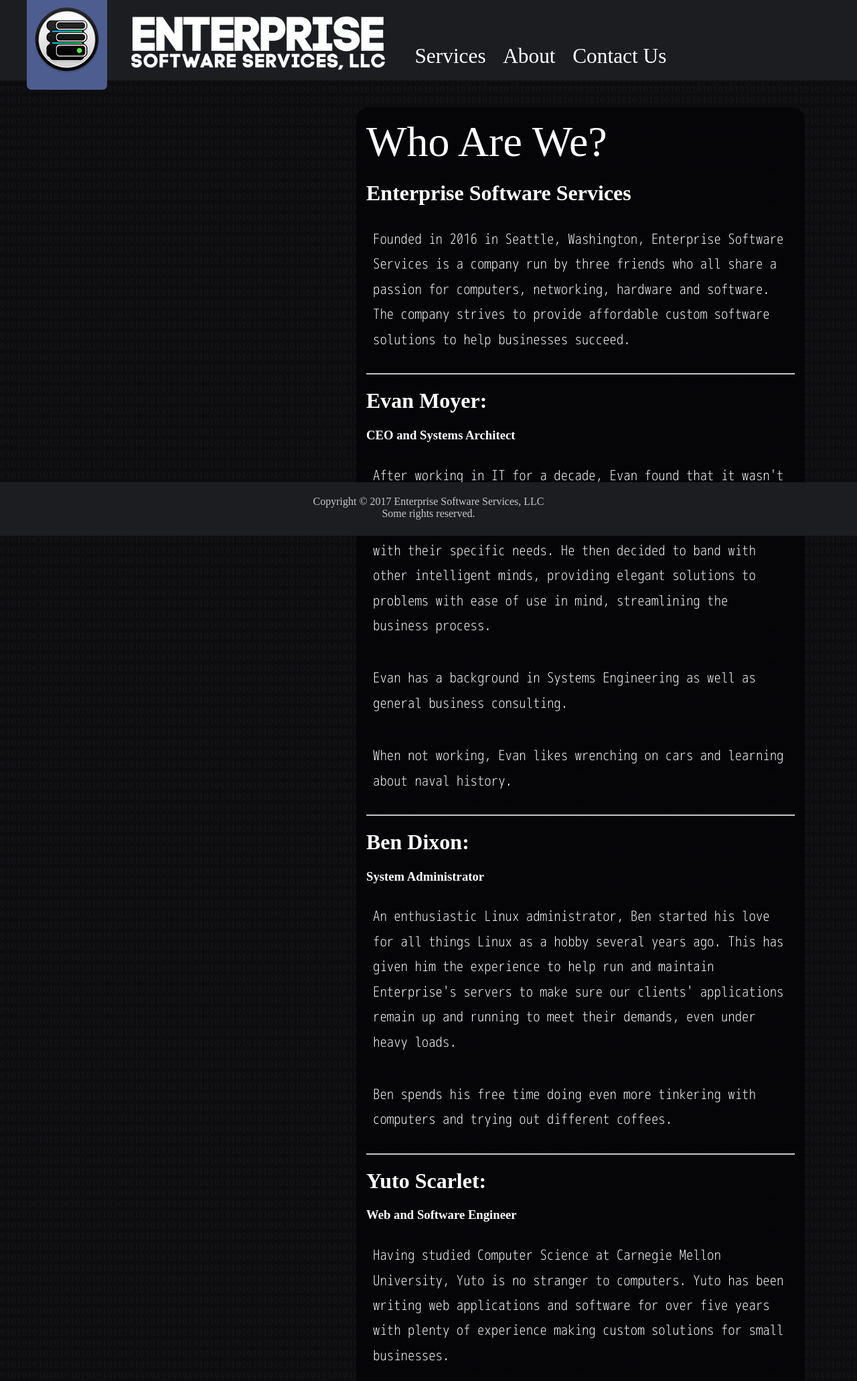
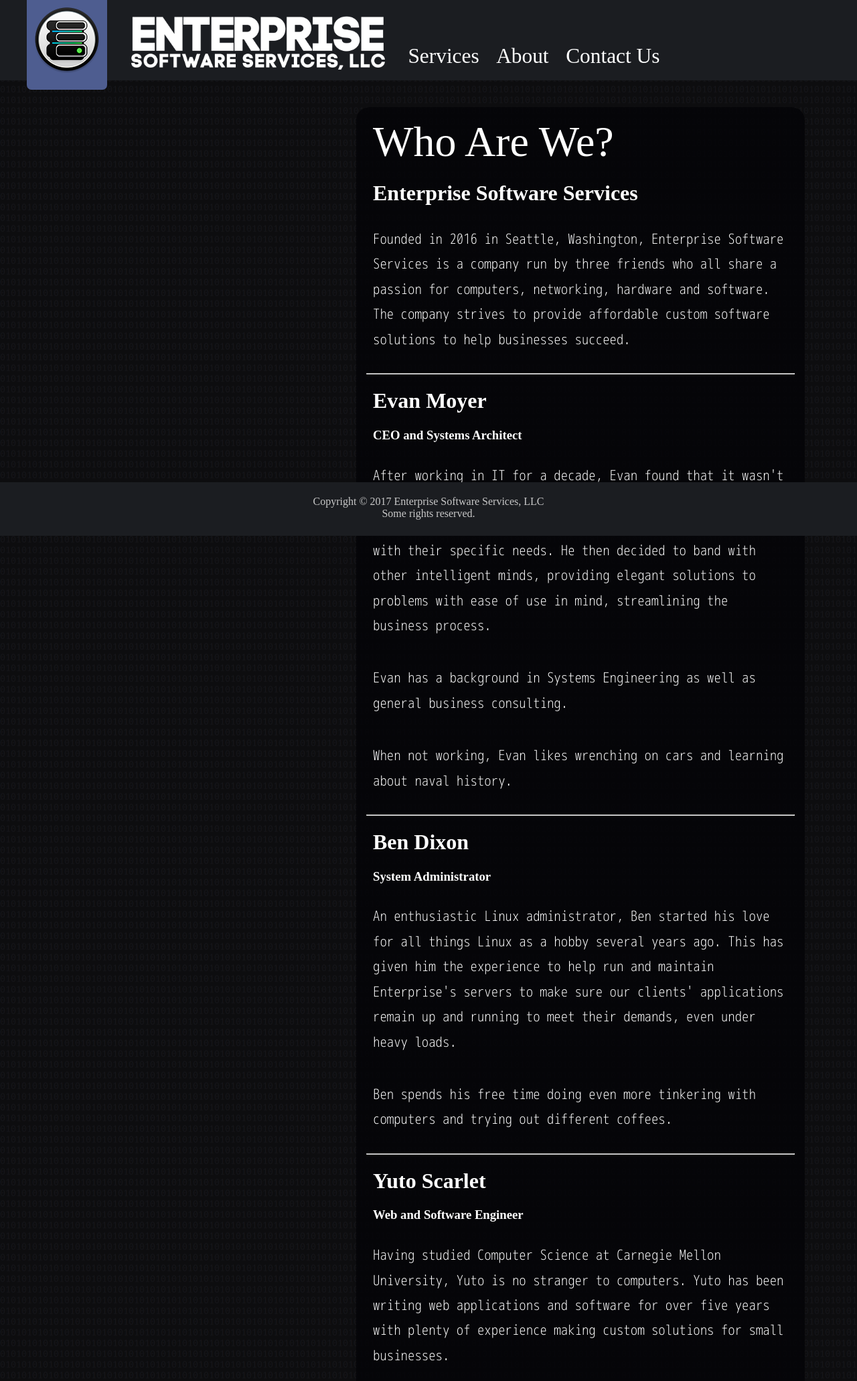
Before and after one commit to EnterpriseSoftwareServices/ESS-website, a Django app: template ESS/templates/about.html in a window 1280 px wide. Shown: the top 2062 px of the page at 67% size. Run offline with Django 3.2, Linux system fonts and the light colour scheme; the template is opened without the code that fills it, so the values that code supplies are empty; some libraries are stand-ins or nearby versions; some web fonts are replaced.

Commit message:
Fuck CSS aligns

```diff
--- a/ESS/templates/about.html
+++ b/ESS/templates/about.html
@@ -9,18 +9,18 @@
     <h1>Enterprise Software Services</h1>
     <p>Founded in 2016 in Seattle, Washington, Enterprise Software Services is a company run by three friends who all share a passion for computers, networking, hardware and software. The company strives to provide affordable custom software solutions to help businesses succeed.</p>
     <hr>
-    <h1>Evan Moyer:</h1>
+    <h1>Evan Moyer</h1>
     <h3>CEO and Systems Architect</h3>
     <p>After working in IT for a decade, Evan found that it wasn't uncommon for businesses to struggle finding commercial, off-the-shelf, line-of-business applications that aligned with their specific needs. He then decided to band with other intelligent minds, providing elegant solutions to problems with ease of use in mind, streamlining the business process.</p>
     <p>Evan has a background in Systems Engineering as well as general business consulting.</p>
     <p>When not working, Evan likes wrenching on cars and learning about naval history.</p>
     <hr>
-    <h1>Ben Dixon:</h1>
+    <h1>Ben Dixon</h1>
     <h3>System Administrator</h3>
     <p>An enthusiastic Linux administrator, Ben started his love for all things Linux as a hobby several years ago. This has given him the experience to help run and maintain Enterprise's servers to make sure our clients' applications remain up and running to meet their demands, even under heavy loads.</p>
     <p>Ben spends his free time doing even more tinkering with computers and trying out different coffees.</p>
     <hr>
-    <h1>Yuto Scarlet:</h1>
+    <h1>Yuto Scarlet</h1>
     <h3>Web and Software Engineer</h3>
     <p>Having studied Computer Science at Carnegie Mellon University, Yuto is no stranger to computers. Yuto has been writing web applications and software for over five years with plenty of experience making custom solutions for small businesses.</p>
     <p class="weeb">Suzukaze Aoba is fucking awesome.</p>
--- a/static/css/main-large.css
+++ b/static/css/main-large.css
@@ -151,7 +151,6 @@ div.navItem:hover {
   margin-top: 10px;
   margin-left: 0px !important;
   display: none;
-  width: 180px;
   font-size: 0.5em !important;
   z-index: 1000;
 
--- a/static/css/main-small.css
+++ b/static/css/main-small.css
@@ -116,6 +116,7 @@ div.navItem:hover {
 
 .navbarTop div {
   position: relative;
+  margin-right: 10px;
   font-size: 1.4em;
 }
 
@@ -132,7 +133,6 @@ div.navItem:hover {
   margin-top: 10px;
   margin-left: 0px !important;
   display: none;
-  width: 180px;
   font-size: 0.5em !important;
   z-index: 1000;
 
--- a/static/css/main-tiny.css
+++ b/static/css/main-tiny.css
@@ -69,6 +69,7 @@ div.navItem:hover {
 
 .content .content-inner p{
   padding: 1px;
+  padding-left: 10px;
   font-size: 1.0em;
   line-height: 1.8em;
 }
@@ -128,7 +129,6 @@ div.navItem:hover {
   margin-top: 10px;
   margin-left: 0px !important;
   display: none;
-  width: 180px;
   font-size: 0.7em !important;
   z-index: 1000;
 
--- a/static/css/main.css
+++ b/static/css/main.css
@@ -36,18 +36,22 @@ a {
 
 
 h1 {
+  padding-left: 10px;
   font-family: "Gilroy-bold";
 }
 
 h2 {
+  padding-left: 10px;
   font-family: "Gilroy-bold";
 }
 
 h3 {
+  padding-left: 10px;
   font-family: "Gilroy-bold";
 }
 
 h4 {
+  padding-left: 10px;
   font-family: "Gilroy-bold";
 }
 
@@ -81,7 +85,12 @@ h4 {
 }
 
 .content .head {
+  padding-left: 10px;
   font-family: "Gilroy-light";
+}
+
+#navbar {
+  margin-left: 10px;
 }
 
 .navbarTop {
@@ -97,6 +106,7 @@ h4 {
 
 .navbarTop div .dropdown {
   background-color: rgba(0,0,0,0.9);
+  padding-right: 20px;
 }
 
 .miniItem {
```
